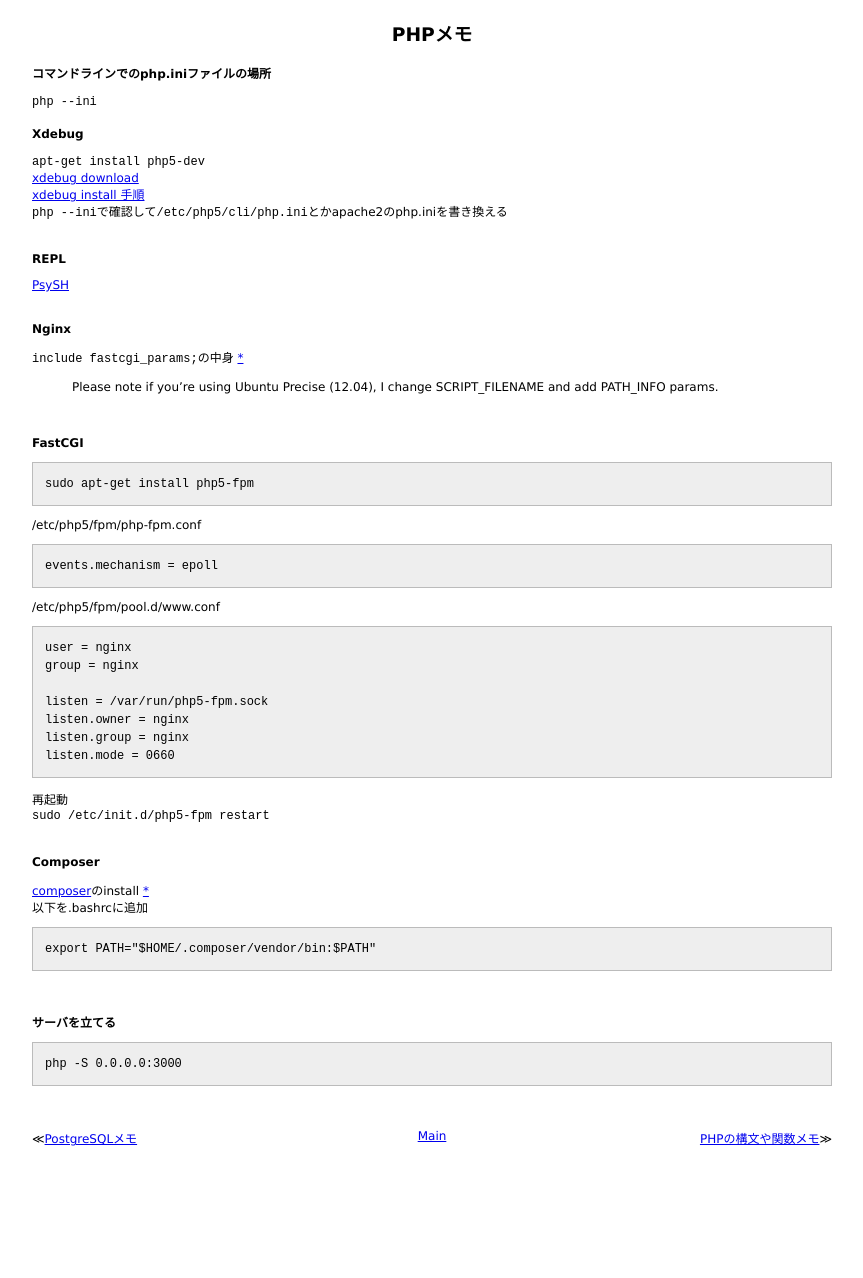
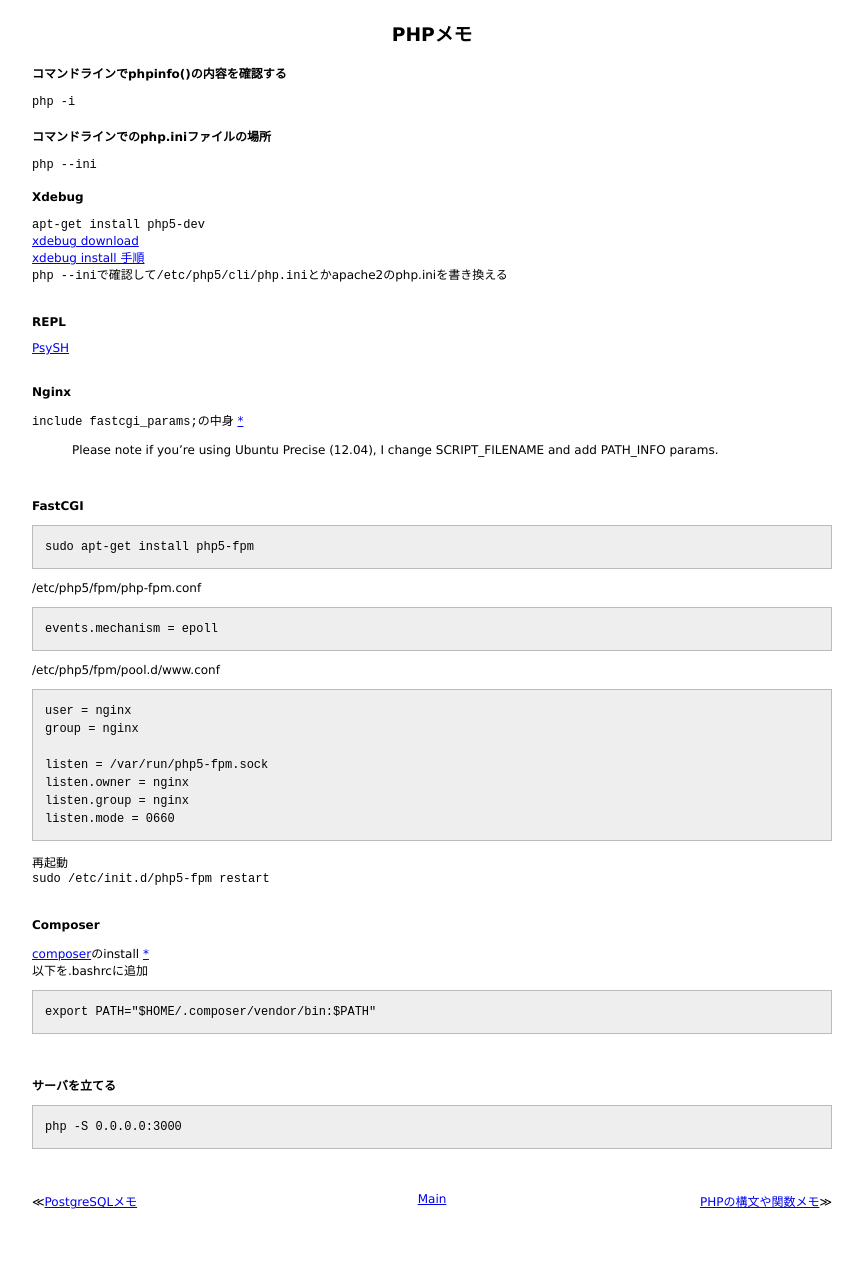
Before and after one commit to 38elements/38elements.github.com, a Jekyll site: the page built from _posts/2016-05-30-php.md, in a window 1280 px wide. Shown: the whole page, without its empty margins (208-1071 px from the left). Built offline with Jekyll 4.4.1, drawn with Linux system fonts in a browser that asks for light colours; before the commit the page ends 1215 px from its top, so only the background shows below that.

Commit message:
Update 2016-05-30-php.md

```diff
--- a/_posts/2016-05-30-php.md
+++ b/_posts/2016-05-30-php.md
@@ -2,6 +2,10 @@
 layout: posts
 title: PHPメモ
 ---
+#### コマンドラインでphpinfo()の内容を確認する
+`php -i`
+<br>
+
 #### コマンドラインでのphp.iniファイルの場所
 `php --ini`
 <br>
```
